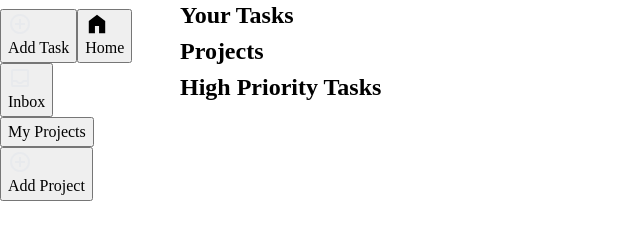
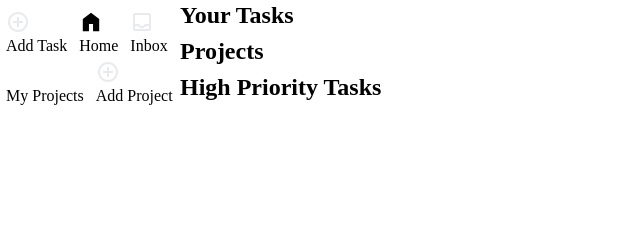
Before and after one commit to blue0206/todo-list, a website built with webpack: page src/index.html in a window 1280 px wide. Shown: the part 51-290 px from the top of the page, without its empty margins (0-640 px from the left). Built offline with nearby package versions, Linux system fonts and the light colour scheme.

Commit message:
Reset button element and set cursor property

```diff
--- a/src/style.css
+++ b/src/style.css
@@ -15,6 +15,11 @@ img, picture, video, canvas, svg {
 }
 input, button, textarea, select {
     font: inherit;
+}
+button {
+    background: none;
+    border: none;
+    cursor: pointer;
 }
 p, h1, h2, h3, h4, h5, h6 {
     overflow-wrap: break-word;
```
